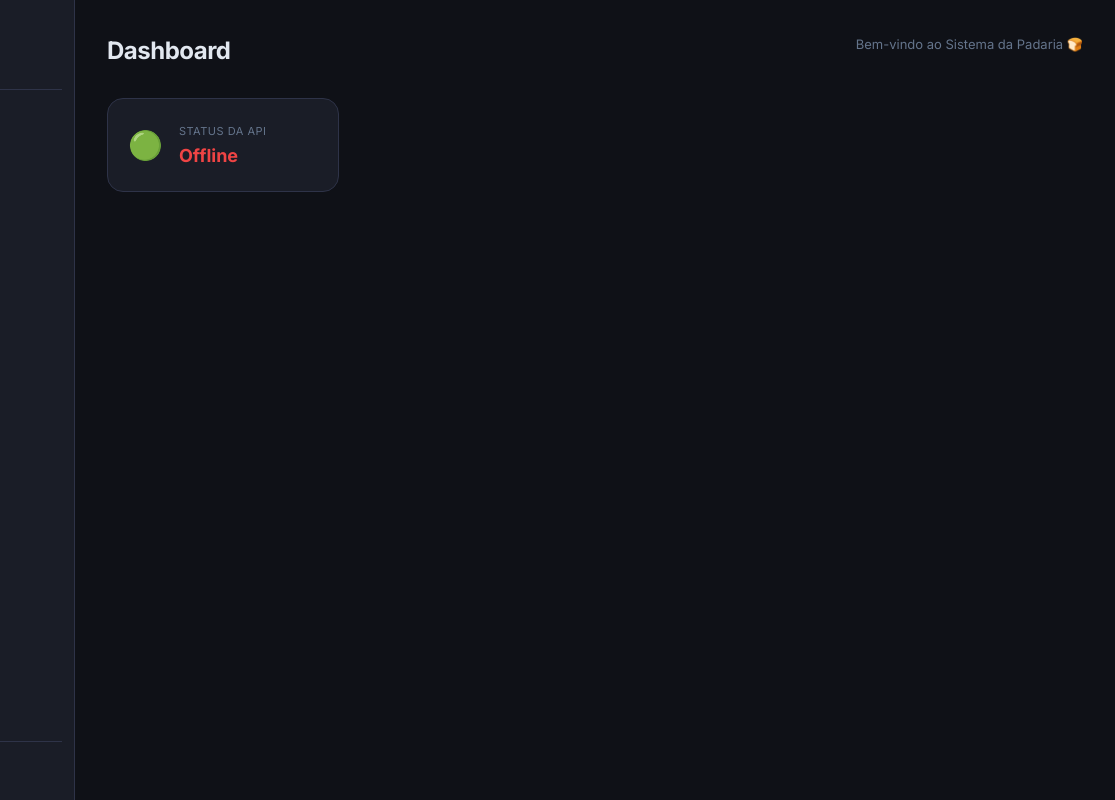
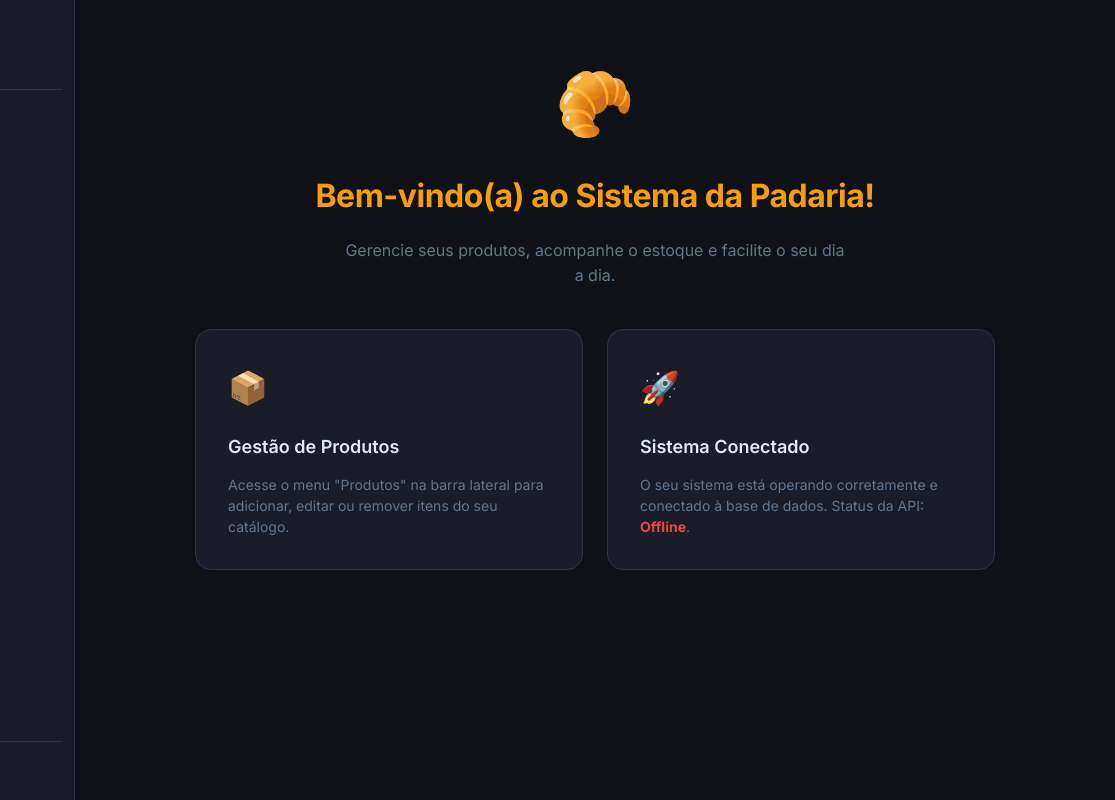
Before and after one commit to EmmanuelAzevedo11/sistemaPadariaNode, a website with bundled scripts: page client/index.html in a window 1280 px wide. Shown: the full height of the page, 165-1280 px from the left. Built offline with nearby package versions, Linux system fonts and the light colour scheme; files whose address does not match are found by name.

Commit message:
dashboard alterado para futuras adições

```diff
--- a/client/app.js
+++ b/client/app.js
@@ -59,7 +59,7 @@ function openCreateProduto() {
       await ProdutosAPI.create(formData);
       closeModal();
       showToast('Produto criado com sucesso!');
-      setTimeout(() => window.location.reload(), 1000);
+      await loadProdutos();
     } catch (err) {
       showToast(`Erro: ${err.message}`, 'error');
     }
@@ -75,7 +75,7 @@ function openEditProduto(id, produtos) {
       await ProdutosAPI.update(id, formData);
       closeModal();
       showToast('Produto atualizado com sucesso!');
-      setTimeout(() => window.location.reload(), 1000);
+      await loadProdutos();
     } catch (err) {
       showToast(`Erro: ${err.message}`, 'error');
     }
@@ -87,7 +87,7 @@ async function deleteProduto(id) {
   try {
     await ProdutosAPI.delete(id);
     showToast('Produto excluído com sucesso!');
-    setTimeout(() => window.location.reload(), 1000);
+    await loadProdutos();
   } catch (err) {
     showToast(`Erro: ${err.message}`, 'error');
   }
--- a/client/src/ui.js
+++ b/client/src/ui.js
@@ -50,18 +50,24 @@ export function renderError(message) {
 export function renderDashboard({ apiOnline }) {
   const main = document.getElementById('main-content');
   main.innerHTML = `
-    <div class="page-header">
-      <h1 class="page-title">Dashboard</h1>
-      <p class="page-subtitle">Bem-vindo ao Sistema da Padaria 🍞</p>
-    </div>
-    <div class="stats-grid">
-      <div class="stat-card">
-        <span class="stat-card__icon">🟢</span>
-        <div class="stat-card__info">
-          <span class="stat-card__label">Status da API</span>
-          <span class="stat-card__value ${apiOnline ? 'text--success' : 'text--error'}">
-            ${apiOnline ? 'Online' : 'Offline'}
-          </span>
+    <div class="landing-page">
+      <div class="landing-header">
+        <span class="landing-icon">🥐</span>
+        <h1 class="landing-title">Bem-vindo(a) ao Sistema da Padaria!</h1>
+        <p class="landing-subtitle">Gerencie seus produtos, acompanhe o estoque e facilite o seu dia a dia.</p>
+      </div>
+
+      <div class="landing-content">
+        <div class="landing-card">
+          <span class="landing-card-icon">📦</span>
+          <h3>Gestão de Produtos</h3>
+          <p>Acesse o menu "Produtos" na barra lateral para adicionar, editar ou remover itens do seu catálogo.</p>
+        </div>
+
+        <div class="landing-card">
+          <span class="landing-card-icon">🚀</span>
+          <h3>Sistema Conectado</h3>
+          <p>O seu sistema está operando corretamente e conectado à base de dados. Status da API: <strong class="${apiOnline ? 'text--success' : 'text--error'}">${apiOnline ? 'Online' : 'Offline'}</strong>.</p>
         </div>
       </div>
     </div>
--- a/client/style.css
+++ b/client/style.css
@@ -215,6 +215,80 @@ button { cursor: pointer; font-family: inherit; border: none; background: none;
   align-items: center;
 }
 
+/* ─── Landing Page ──────────────────────────────────────────────────────────── */
+.landing-page {
+  display: flex;
+  flex-direction: column;
+  gap: 40px;
+  max-width: 800px;
+  margin: 0 auto;
+  padding-top: 20px;
+}
+
+.landing-header {
+  text-align: center;
+  display: flex;
+  flex-direction: column;
+  align-items: center;
+  gap: 16px;
+}
+
+.landing-icon {
+  font-size: 64px;
+}
+
+.landing-title {
+  font-size: 32px;
+  font-weight: 700;
+  color: var(--color-primary);
+  letter-spacing: -0.5px;
+}
+
+.landing-subtitle {
+  font-size: 16px;
+  color: var(--color-text-muted);
+  max-width: 500px;
+}
+
+.landing-content {
+  display: grid;
+  grid-template-columns: repeat(auto-fit, minmax(300px, 1fr));
+  gap: 24px;
+}
+
+.landing-card {
+  background: var(--color-surface);
+  border: 1px solid var(--color-border);
+  border-radius: var(--radius-lg);
+  padding: 32px;
+  display: flex;
+  flex-direction: column;
+  gap: 12px;
+  transition: transform var(--transition), border-color var(--transition);
+}
+
+.landing-card:hover {
+  transform: translateY(-4px);
+  border-color: var(--color-primary);
+}
+
+.landing-card-icon {
+  font-size: 32px;
+  margin-bottom: 8px;
+}
+
+.landing-card h3 {
+  font-size: 18px;
+  font-weight: 600;
+  color: var(--color-text);
+}
+
+.landing-card p {
+  font-size: 14px;
+  color: var(--color-text-muted);
+  line-height: 1.5;
+}
+
 /* ─── Empty State ────────────────────────────────────────────────────────────── */
 .empty-state {
   display: flex;
```
